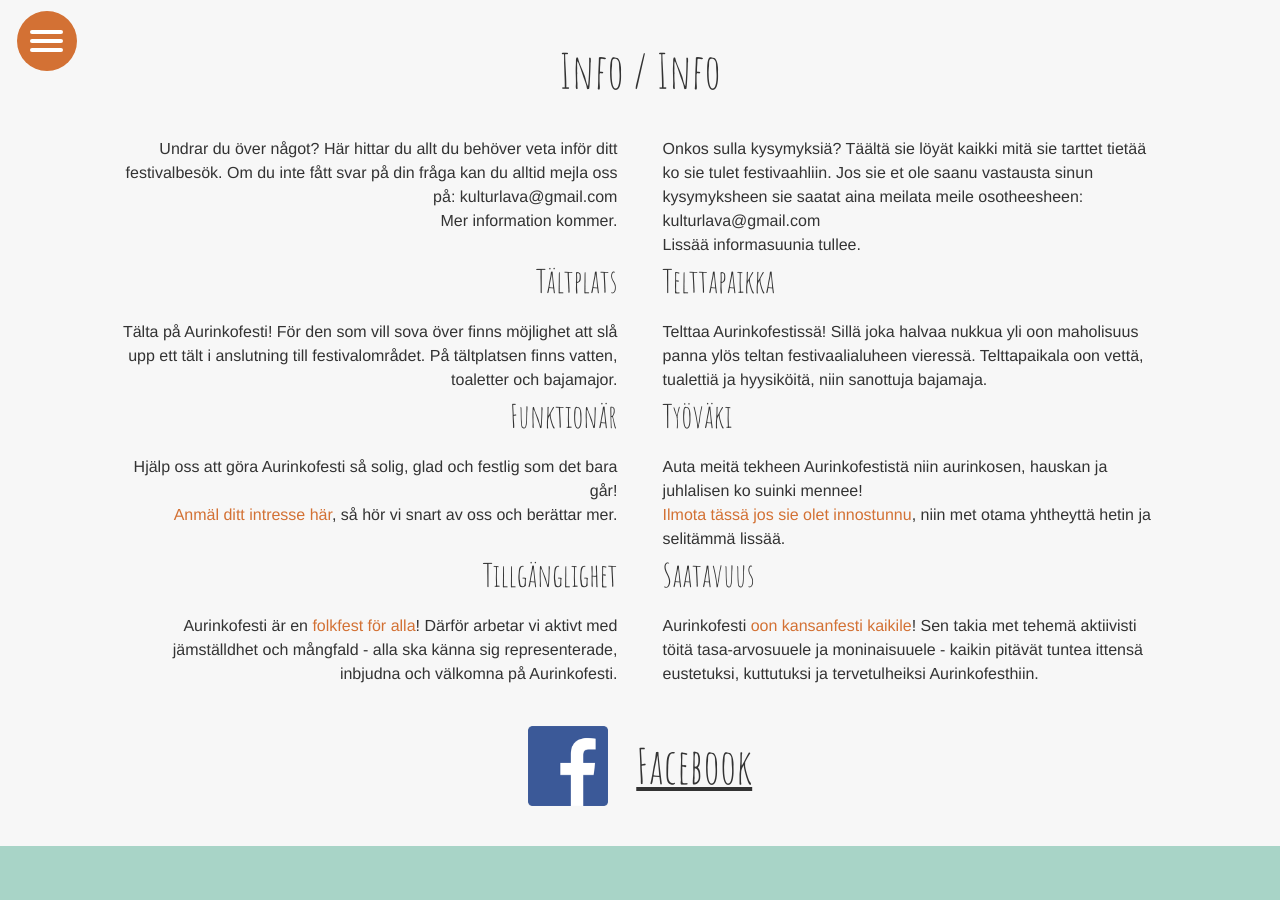
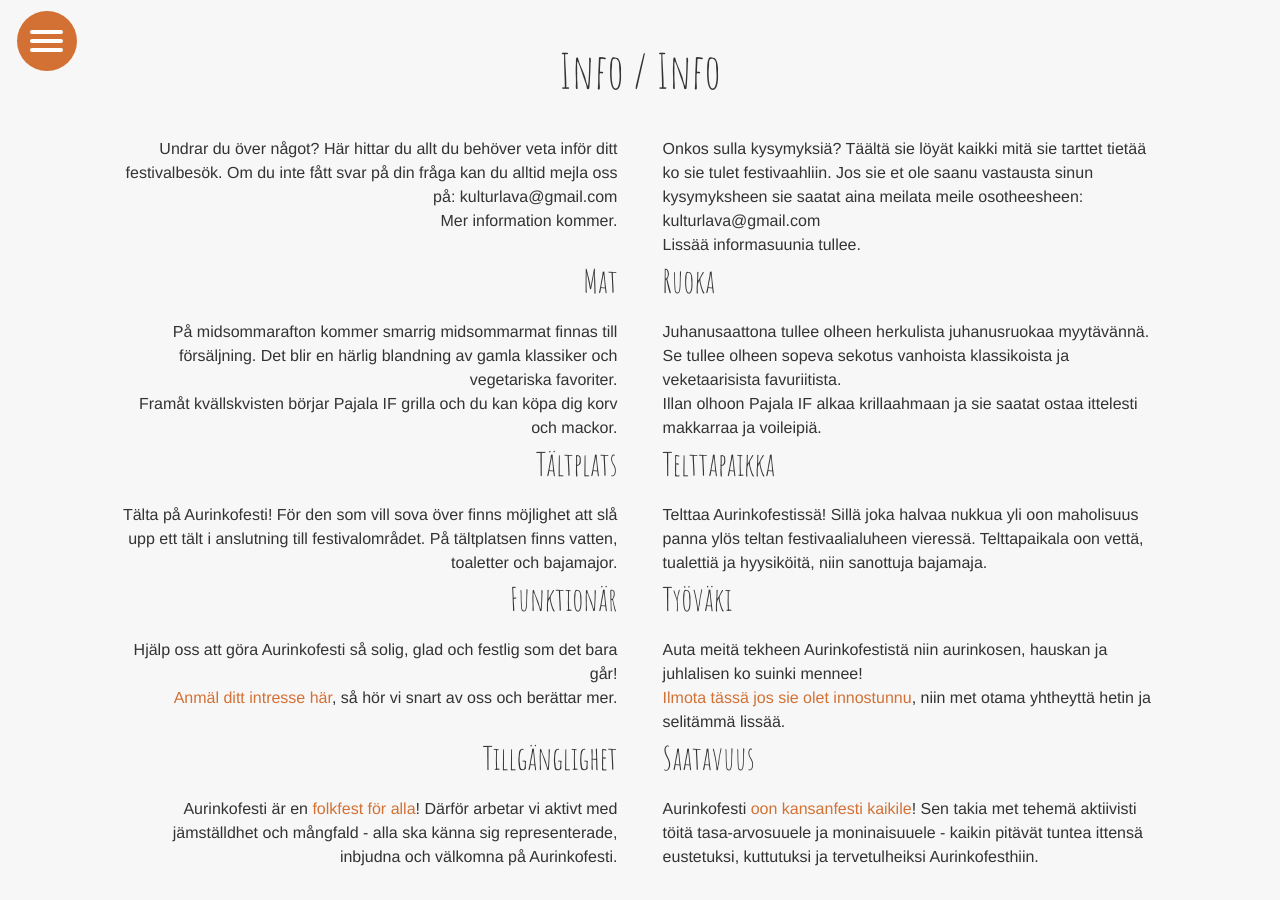
Before and after one commit to kulturlava/kulturlava.github.io, a Jekyll site: the page built from info.md, in a window 1280 px wide and 900 px high, scrolled down 741 px. Built offline with Jekyll 4.4.1, drawn with Linux system fonts in a browser that asks for light colours; some web fonts are replaced.

Commit message:
Add food strings to info page

```diff
--- a/_data/strings/fit.yaml
+++ b/_data/strings/fit.yaml
@@ -161,6 +161,15 @@
             kulturlava@gmail.com
 
             Lissää informasuunia tullee.
+    food:
+        title: Ruoka
+        p: >
+            Juhanusaattona tullee olheen herkulista juhanusruokaa myytävännä.
+            Se tullee olheen sopeva sekotus vanhoista klassikoista ja
+            veketaarisista favuriitista.
+
+            Illan olhoon Pajala IF alkaa krillaahmaan ja sie saatat ostaa
+            ittelesti makkarraa ja voileipiä.
     camping:
         title: Telttapaikka
         p: >
--- a/_data/strings/sv.yaml
+++ b/_data/strings/sv.yaml
@@ -153,6 +153,15 @@
             mejla oss på: kulturlava@gmail.com
 
             Mer information kommer.
+    food:
+        title: Mat
+        p: >
+            På midsommarafton kommer smarrig midsommarmat finnas till
+            försäljning. Det blir en härlig blandning av gamla klassiker och
+            vegetariska favoriter.
+
+            Framåt kvällskvisten börjar Pajala IF grilla och du kan köpa dig
+            korv och mackor.
     camping:
         title: Tältplats
         p: >
```
